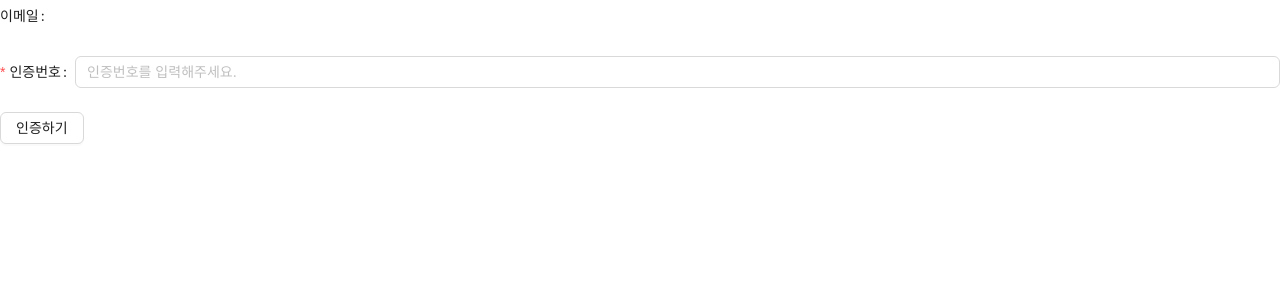
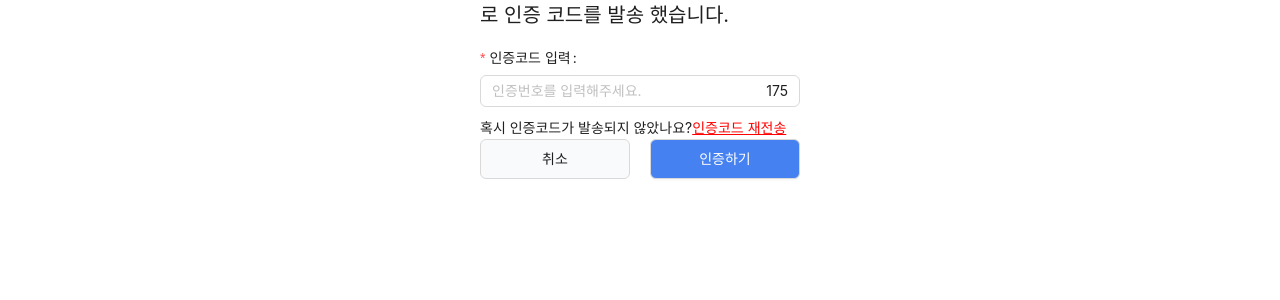
Before and after one commit to woogi95/job_done, a React (Vite) app: page /login/email in a window 1280 px wide. Shown: the top 300 px of the page. Built offline with nearby package versions, Linux system fonts and the light colour scheme.

Commit message:
[이메일 인증 확인 페이지 작업]

```diff
--- a/src/atoms/loginAtom.js
+++ b/src/atoms/loginAtom.js
@@ -16,3 +16,15 @@ export const joinUserState = atom({
   key: "joinUserState",
   default: { name: "", email: "", upw: "", upwConfirm: "", phone: "" },
 });
+
+// 이메일 인증완료 모달
+export const openModalEmail = atom({
+  key: "openModalEmail",
+  default: false,
+});
+
+// 이메일 인증 인풋 시간
+export const countDownCheck = atom({
+  key: "countDownCheck",
+  default: 180,
+});
--- a/src/pages/auth/login/EmailPage.jsx
+++ b/src/pages/auth/login/EmailPage.jsx
@@ -1,54 +1,136 @@
 import { Button, Form, Input } from "antd";
 import { useRecoilState } from "recoil";
-import { joinUserState } from "../../../atoms/loginAtom";
+import {
+  countDownCheck,
+  joinUserState,
+  openModalEmail,
+} from "../../../atoms/loginAtom";
 import axios from "axios";
+import { useNavigate } from "react-router-dom";
+import { useEffect } from "react";
+import "./EmailPage.css";
 
 function EmailPage() {
   const userInfo = useRecoilState(joinUserState);
+  const [isEmail, setIsEmail] = useRecoilState(openModalEmail);
+  const [countDown, setCountDown] = useRecoilState(countDownCheck);
+  const navigate = useNavigate();
+
+  // 네비게이트
+  const goCancle = () => {
+    navigate("/login");
+  };
+  // 폼 데이터
   const initialData = {
     email: "by5028@naver.com",
     authCode: "",
   };
-  console.log(userInfo[0]);
+  // 이메일인증완료버튼
+  const handleEmailModal = async () => {
+    setIsEmail(false);
+    try {
+      const header = {
+        headers: {
+          "Content-Type": "multipart/form-data",
+        },
+      };
+      const res = await axios.post("/api/sign-up", userInfo[0], header);
+      navigate("/login/signupdone");
+      return res;
+    } catch (error) {
+      console.log(error);
+    }
+  };
+
+  // 폼 onFinish
   const onFinish = async data => {
     console.log(data);
     try {
       const result = await axios.put("/api/auth-check", data);
       if (result) {
-        const header = {
-          headers: {
-            "Content-Type": "multipart/form-data",
-          },
-        };
-        const res = await axios.post("/api/sign-up", userInfo[0], header);
-        return res;
+        setIsEmail(true);
       }
     } catch (error) {
       console.log(error);
     }
   };
+  // 다시 전송 버튼
+  const repeatPost = async () => {
+    try {
+      const res = await axios.post("/api/email-check", {
+        email: `${userInfo[0].email}`,
+      });
+      return res;
+    } catch (error) {
+      console.log(error);
+    }
+  };
+  // 카운트 다운
+
+  useEffect(() => {
+    if (countDown > 0) {
+      const timer = setTimeout(() => setCountDown(countDown - 1), 1000);
+      return () => clearTimeout(timer); // 클린업
+    }
+  }, [countDown]);
   return (
     <div>
-      <Form initialValues={initialData} onFinish={onFinish}>
-        <Form.Item name={"email"} label="이메일">
-          <div>{userInfo[0].email}</div>
+      <Form
+        initialValues={initialData}
+        onFinish={onFinish}
+        style={{ width: 320, margin: "0 auto" }}
+      >
+        <Form.Item
+          className="email"
+          name={"email"}
+          style={{ display: "block" }}
+        >
+          <div>{userInfo[0].email} 로 인증 코드를 발송 했습니다.</div>
         </Form.Item>
         <Form.Item
+          className="checkingBox"
           name={"authCode"}
-          label="인증번호"
+          label="인증코드 입력"
           rules={[
             {
               required: true,
-              message: "이메일로 전송된 인증번호를 입력해주세요.",
+              message: "인증코드를 확인해주세요",
             },
           ]}
         >
-          <Input placeholder="인증번호를 입력해주세요." />
+          <Input
+            placeholder="인증번호를 입력해주세요."
+            suffix={
+              (countDown > 0 && <span>{countDown}</span>) || (
+                <span>인증시간 만료</span>
+              )
+            }
+          />
         </Form.Item>
-        <Form.Item>
-          <Button htmlType="submit">인증하기</Button>
+        <div style={{ display: "flex", justifyContent: "spaceBetween" }}>
+          <span>혹시 인증코드가 발송되지 않았나요?</span>
+          <button
+            onClick={() => repeatPost()}
+            style={{ color: "red", textDecoration: "underLine" }}
+          >
+            인증코드 재전송
+          </button>
+        </div>
+        <Form.Item className="clickbuttons">
+          <button className="cancle" onClick={() => goCancle()}>
+            취소
+          </button>
+          <Button htmlType="submit" className="checkingTry">
+            인증하기
+          </Button>
         </Form.Item>
       </Form>
+      {isEmail && (
+        <div className="emailModal">
+          <h1>이메일인증이 완료 되었습니다.</h1>
+          <button onClick={() => handleEmailModal()}>확인</button>
+        </div>
+      )}
     </div>
   );
 }
--- a/src/pages/auth/login/SignUpPage.jsx
+++ b/src/pages/auth/login/SignUpPage.jsx
@@ -6,6 +6,7 @@ import {
   upwCheck,
 } from "../../../atoms/loginAtom";
 import "./Index.css";
+import "./signuppage.css";
 import axios from "axios";
 import { useState } from "react";
 import { useNavigate } from "react-router-dom";
@@ -25,7 +26,10 @@ function SignUpPage() {
     upwConfirm: "Qkqhdi12",
     phone: "01012345678",
   };
-
+  //취소버튼
+  const goCancle = () => {
+    navigate("/login");
+  };
   // 비밀번호 확인
   const handleChangePassword = () => {
     const pw = upwForm.getFieldValue("upw");
@@ -79,7 +83,7 @@ function SignUpPage() {
         email: `${filteredData.email}`,
       });
       console.log(res);
-      console.log(userInfo);
+      // console.log(userInfo);
 
       navigate("/login/email");
     } catch (error) {
@@ -88,11 +92,11 @@ function SignUpPage() {
   };
 
   return (
-    <div>
+    <div className="signUpDiv">
       <Form
         form={upwForm}
         initialValues={initData}
-        style={{ width: 600, margin: "0 auto" }}
+        style={{ width: 320, margin: "0 auto" }}
         onFinish={onSubmit}
       >
         <Form.Item
@@ -163,8 +167,13 @@ function SignUpPage() {
             <Button>이미지 선택</Button>
           </Upload>
         </Form.Item>
-        <Form.Item>
-          <Button htmlType="submit">이메일 인증하기</Button>
+        <Form.Item className="clickbuttons">
+          <button className="cancle" onClick={() => goCancle()}>
+            취소
+          </button>
+          <Button htmlType="submit" className="nextButton">
+            다음
+          </Button>
         </Form.Item>
       </Form>
 
--- /dev/null
+++ b/src/pages/auth/login/emailpage.css
@@ -0,0 +1,58 @@
+.ant-form-item {
+  margin-bottom: 10px !important;
+}
+.checkingBox div {
+  display: block;
+}
+.ant-form-item .ant-form-item-control-input-content {
+  font-size: 20px !important;
+}
+.ant-col {
+  text-align: left !important;
+}
+.emailModal {
+  top: 0;
+  left: 0;
+  width: 100%;
+  height: 100%;
+  background: rgba(0, 0, 0, 0.5);
+  display: flex;
+  justify-content: center;
+  align-items: center;
+}
+.emailModal button {
+  border-radius: 1px;
+  border: 1px solid gray;
+}
+.clickbuttons div {
+  display: flex;
+  width: 100%;
+  justify-content: space-between;
+}
+.cancle {
+  position: relative;
+  display: inline-flex;
+  align-items: center;
+  justify-content: center;
+  font-weight: 400;
+  text-align: center;
+  background: #f9fafb;
+  border-radius: 6px;
+  border: 1px solid #d9d9d9;
+  cursor: pointer;
+  user-select: none;
+  width: 150px;
+  height: 40px;
+  font-size: 14px;
+  transition: all 0.2s cubic-bezier(0.645, 0.045, 0.355, 1);
+}
+
+.cancle:hover {
+  background-color: #4581f0;
+}
+.checkingTry {
+  background-color: #4581f0;
+  color: white;
+  width: 150px;
+  height: 40px;
+}
--- /dev/null
+++ b/src/pages/auth/login/signuppage.css
@@ -0,0 +1,97 @@
+.login-div {
+  align-items: center;
+  justify-content: center;
+  display: flex;
+}
+.login-box-div {
+  align-items: center;
+  justify-content: center;
+  display: block;
+  margin: 0 auto;
+}
+.login-box {
+  background-color: #f9fafb;
+  border: 1px solid rgba(80, 80, 80, 0.8);
+  color: #111827;
+  font-size: 0.875rem;
+  line-height: 1.25rem;
+  border-radius: 0.5rem;
+  display: flex;
+  padding: 0.625rem;
+  width: 20rem;
+  height: 2.5rem;
+  margin-bottom: 0.5rem;
+}
+
+.upwModal {
+  position: fixed;
+  top: 0;
+  left: 0;
+  width: 100%;
+  height: 100%;
+  background: rgba(0, 0, 0, 0.5);
+  display: flex;
+  justify-content: center;
+  align-items: center;
+}
+
+.upwModal div {
+  display: flex;
+  width: 300px;
+  height: 100px;
+  background-color: white;
+  border-radius: 5px;
+  border: 1px solid #111827;
+  align-items: center;
+  justify-content: space-between;
+}
+.upwModal button {
+  width: 40px;
+  height: 30px;
+  background-color: white;
+  border-radius: 5px;
+  border: 1px solid #111827;
+}
+.clickbuttons {
+  display: flex;
+  justify-content: space-between;
+}
+.cancle {
+  position: relative;
+  display: inline-flex;
+  align-items: center;
+  justify-content: center;
+  font-weight: 400;
+  text-align: center;
+  background: #f9fafb;
+  border-radius: 6px;
+  border: 1px solid #d9d9d9;
+  cursor: pointer;
+  user-select: none;
+  width: 150px;
+  height: 40px;
+  font-size: 14px;
+  transition: all 0.2s cubic-bezier(0.645, 0.045, 0.355, 1);
+}
+.cancle:hover {
+  background-color: #4581f0;
+}
+.nextButton {
+  background-color: #4581f0;
+  color: white;
+  width: 150px;
+  height: 40px;
+}
+
+.signUpDiv div {
+  display: block;
+}
+.signUpDiv Form {
+  gap: 10px;
+}
+.signUpDiv div div div {
+  display: flex;
+  text-align: left;
+  gap: 10px;
+  justify-content: space-between;
+}
```
